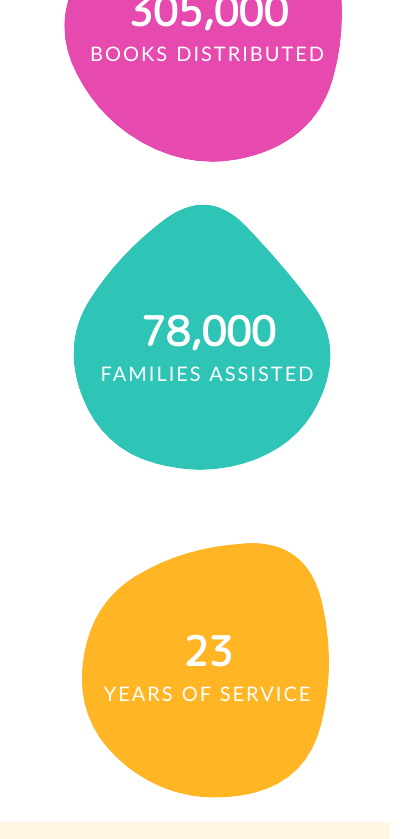
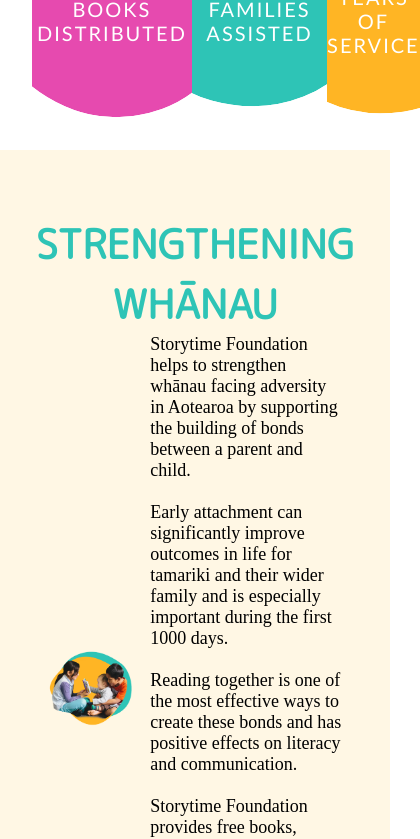
Before and after one commit to Mere-Frances/storytime-frontend, a React (Vite) app: page /shop/singlepage in a window 390 px wide. Shown: the part 1156-1995 px from the top of the page, 420 px wide, since content can reach past the window. Built offline with nearby package versions, Linux system fonts and the light colour scheme; no server answers.

Commit message:
responesive styling

```diff
--- a/src/App.css
+++ b/src/App.css
@@ -1230,7 +1230,7 @@
   align-items: flex-start;
   gap: 5rem;
   flex-wrap: wrap;
-  width: 90%;
+  width: 100%;
   justify-content: space-between;
   padding: 1rem 8rem 5rem 8rem;
 }
@@ -1734,7 +1734,7 @@
     width: 50%;
   }
 }
-@media (max-width: 900px) {
+@media (max-width: 1024px) {
   h1 {
     font-size: 70px;
     line-height: 5rem;
@@ -1766,7 +1766,7 @@
     display: none;
     flex-direction: column;
     position: fixed;
-    padding-top: 15rem;
+    padding-top: 12rem;
     top: 0;
     left: 0;
     gap: 2rem;
@@ -1780,7 +1780,6 @@
   }
   .menu-icon {
     display: flex;
-    margin: 1rem 0;
   }
   .menu-icon .bar {
     background-color: #E64AAF;
@@ -1819,17 +1818,16 @@
   }
   .work-matters--section .blob-shapes--container .blob {
     height: 20rem;
-    width: 22rem;
+    width: 20rem;
   }
   .blob-shapes--container {
-    flex-direction: column;
+    flex-direction: row;
     width: 100%;
   }
   .content-section .section-content--container {
     padding: 4rem 2rem;
   }
   .content-section .section-content--container .content-details {
-    flex-direction: column;
     gap: 1rem;
     width: 100%;
   }
@@ -1837,7 +1835,7 @@
     width: 100%;
   }
   .content-section .section-content--container .content-details .content-section--image {
-    width: 90%;
+    width: 45%;
   }
   .content-section .section-content--container .content-details .content-section--image img {
     width: 100%;
@@ -1867,6 +1865,12 @@
   .team-profiles--container .profile {
     width: 20rem;
   }
+  .testimonial-section {
+    padding: 3rem 0;
+  }
+  .testimonial-section .carousel-container {
+    gap: 3rem;
+  }
   .testimonial-section .carousel-container #carousel .selected {
     width: 25rem;
   }
@@ -1874,7 +1878,7 @@
     padding: 0;
   }
   .single-page--container .single-page .single-page--content {
-    padding: 0 5rem 3rem 5rem;
+    padding: 1rem 5rem 3rem 5rem;
   }
   .single-page--container .single-page .single-page--content h2 {
     padding-top: 2rem;
@@ -1917,7 +1921,6 @@
     padding: 0 1rem;
   }
   .shop-products--container .populated-posts .post-container {
-    flex-direction: column;
     align-items: center;
     height: 100%;
   }
--- a/src/App.scss
+++ b/src/App.scss
@@ -1412,7 +1412,7 @@
       align-items: flex-start;
       gap: 5rem;
       flex-wrap: wrap;
-      width: 90%;
+      width: 100%;
       justify-content: space-between;
       padding: 1rem 8rem 5rem 8rem;
 
@@ -1963,7 +1963,7 @@
   }
 }
 
-@media (max-width: 900px) {
+@media (max-width: 1024px) {
   h1{
     font-size: 70px;
     line-height: 5rem;
@@ -1996,7 +1996,7 @@
       display: none;
       flex-direction: column;
       position: fixed;
-      padding-top: 15rem;
+      padding-top: 12rem;
       top: 0;
       left: 0;
       gap: 2rem;
@@ -2012,7 +2012,6 @@
   }
   .menu-icon {
     display: flex;
-    margin: 1rem 0;
     .bar{
       background-color: $primary-color;
     }
@@ -2059,13 +2058,13 @@
       width: 100%;
       .blob{
         height: 20rem;
-        width: 22rem;
+        width: 20rem;
       }
     }
   }
 
   .blob-shapes--container{
-    flex-direction: column;
+    flex-direction: row;
     width: 100%;
   }
 
@@ -2073,14 +2072,13 @@
     .section-content--container{
       padding: 4rem 2rem;
       .content-details{
-        flex-direction: column;
         gap: 1rem;
         width: 100%;
         p{
           width: 100%;
         }
         .content-section--image{
-          width: 90%;
+          width: 45%;
           img{
             width: 100%;
           }
@@ -2117,7 +2115,9 @@
   }
 
   .testimonial-section{
+    padding: 3rem 0;
     .carousel-container{
+      gap: 3rem;
       #carousel{
         .selected{
           width: 25rem;
@@ -2133,7 +2133,7 @@
   .single-page--container{
     .single-page{
       .single-page--content{
-        padding: 0 5rem 3rem 5rem;
+        padding: 1rem 5rem 3rem 5rem;
         h2{
           padding-top: 2rem;
         }
@@ -2183,7 +2183,6 @@
     }
     .populated-posts{
       .post-container{
-        flex-direction: column;
         align-items: center;
         height: 100%;
         .quick-link{
```
Also changed, not shown: 1 other file (tests, documents, lock files or other folders).
